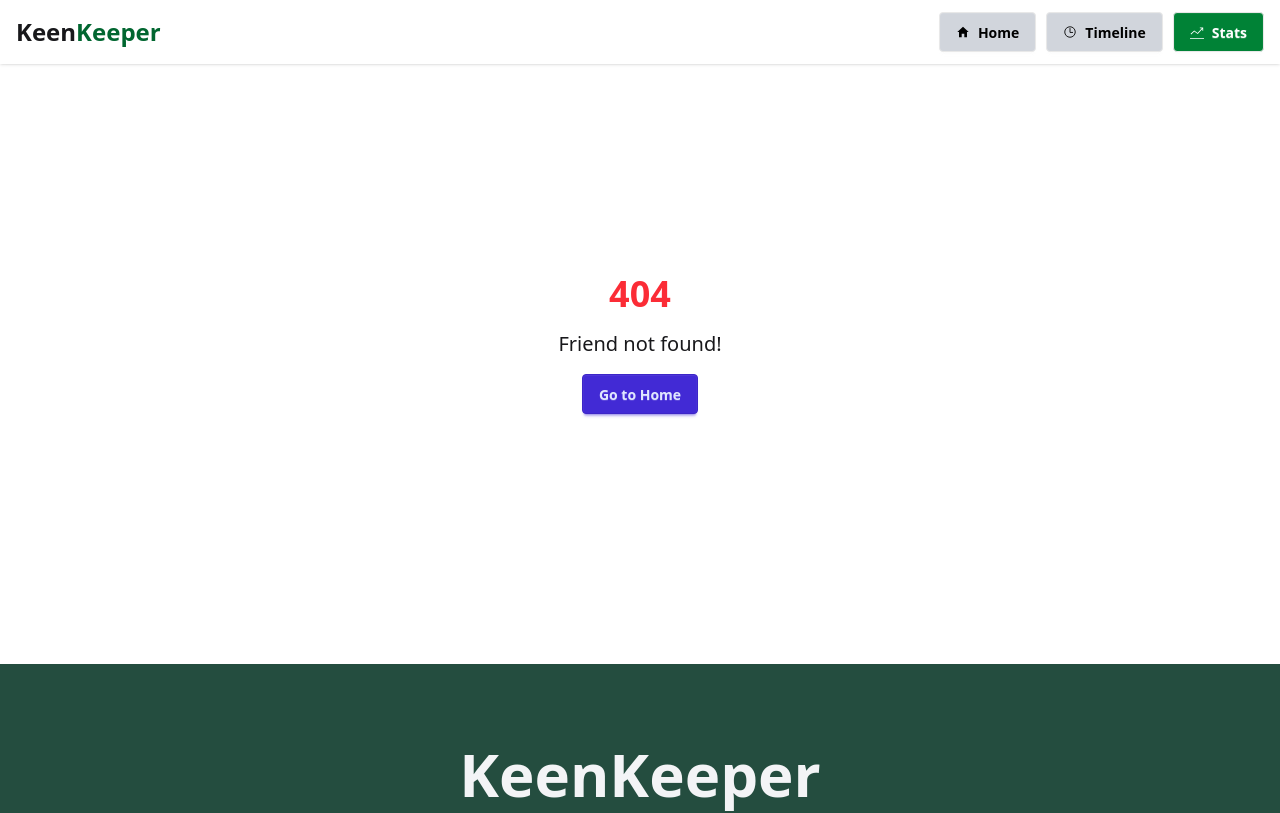
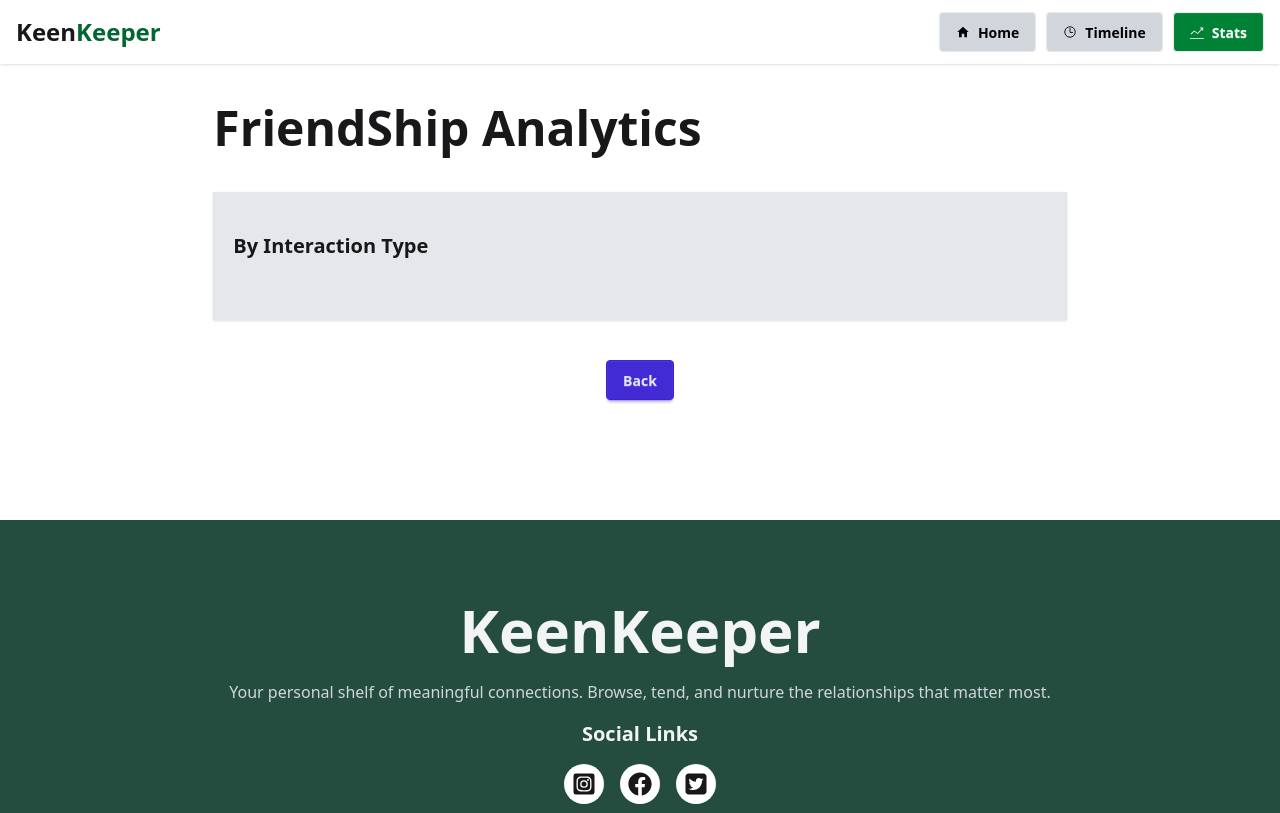
Before and after one commit to shakilkhan95/b13-a7-keen-keeper, a Next.js app: page /stats in a window 1280 px wide. Shown: the top 813 px of the page. Built offline with nearby package versions, Linux system fonts and the light colour scheme.

Commit message:
Stats page created with loading page

```diff
--- /dev/null
+++ b/src/app/stats/loading.jsx
@@ -0,0 +1,11 @@
+import React from 'react';
+
+const loading = () => {
+    return (
+        <div className='min-h-screen flex flex-col items-center justify-center py-10'>
+            <span className='loading loading-bars loading-xl text-green-600'></span>
+        </div>
+    );
+};
+
+export default loading;
--- /dev/null
+++ b/src/app/stats/page.jsx
@@ -0,0 +1,28 @@
+import Link from "next/link";
+
+export const metadata = {
+    title: "KeenKeeper | Activity Stats",
+    description: "Visualize your social interactions. Analyze how much time you spend on calls, texts and video chats with your friends.",
+}
+
+const StatsPage = () => {
+    return (
+        <div className="py-10 bg-[#F8FAFC">
+            <div className="w-11/12 lg:w-8/12 mx-auto">
+                <h1 className="text-3xl md:text-5xl font-bold">FriendShip Analytics</h1>
+
+                <div className="shadow mt-10 py-10 bg-gray-200">
+                    <h1 className="font-extrabold px-5 pb-5 text-xl">By Interaction Type</h1>
+
+                    {/* Chart  */}
+                </div>
+
+                <div className="flex justify-center my-10">
+                    <Link href={'/'} className="btn btn-primary">Back</Link>
+                </div>
+            </div>
+        </div>
+    );
+};
+
+export default StatsPage;
```
